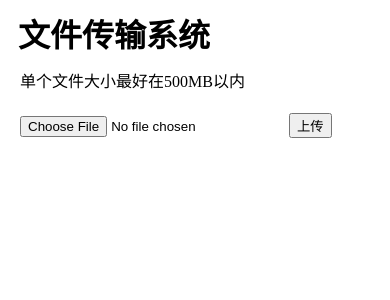
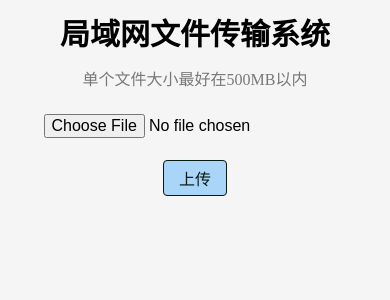
Before and after one commit to rotto-wind/LANFileTransmission, a Flask app: page / in a window 390 px wide. Shown: the top 300 px of the page. Run offline with Flask 3, Linux system fonts and the light colour scheme.

Commit message:
Update the appearance of the webpage

```diff
--- a/static/index.css
+++ b/static/index.css
@@ -1,11 +1,48 @@
 h1 {
+    font-size: 3rem;
     margin: 10px;
+    text-align: center;
 }
 
-p {
+body {
+    background-color: hsl(0, 0%, 96%);
+}
+
+.reminder {
     margin: 12px;
+    text-align: center;
+    color: hsl(120, 0%, 47%);
+}
+
+.container {
+    display: flex;
+    align-items: center;
+    justify-content: center;
 }
 
 #fileinput {
     margin: 12px;
+    font-size: 1rem;
 }
+
+button {
+    color: hsl(159, 63%, 6%);
+    background-color: rgb(169, 213, 249);
+    border: solid 1px;
+    border-radius: 4px;
+    padding: 5px 15px;
+    font-size: 1rem;
+}
+
+@media (max-width: 767px) {
+  h1 {
+    font-size: 30px;
+  }
+  .container {
+    flex-direction: column;
+    display: flex;
+    align-items: center;
+    justify-content: center;
+    gap: 10px;
+  }
+}
--- a/templates/index.html
+++ b/templates/index.html
@@ -7,11 +7,13 @@
     <title>File Transmission System</title>
 </head>
 <body>
-    <h1>文件传输系统</h1>
-    <p>单个文件大小最好在500MB以内</p>
-    <form action="/upload" method="post" enctype="multipart/form-data">
-        <input type="file" id="fileinput" name="file">
-        <button type="submit">上传</button>
+    <h1>局域网文件传输系统</h1>
+    <p class="reminder">单个文件大小最好在500MB以内</p>
+    <form class="fileupload" action="/upload" method="post" enctype="multipart/form-data">
+        <div class="container">
+            <input type="file" id="fileinput" name="file">
+            <button type="submit">上传</button>
+        </div>
     </form>
 </body>
 </html>
```
